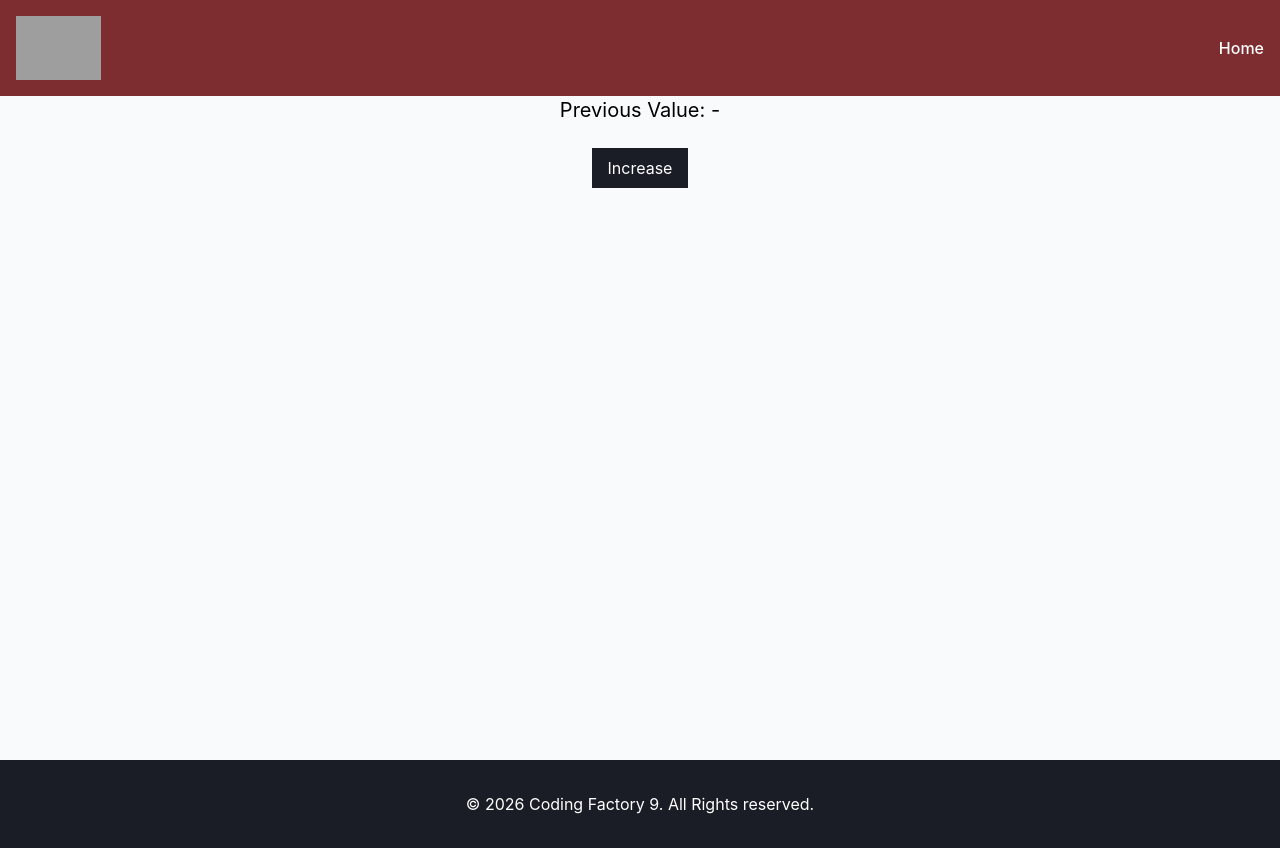
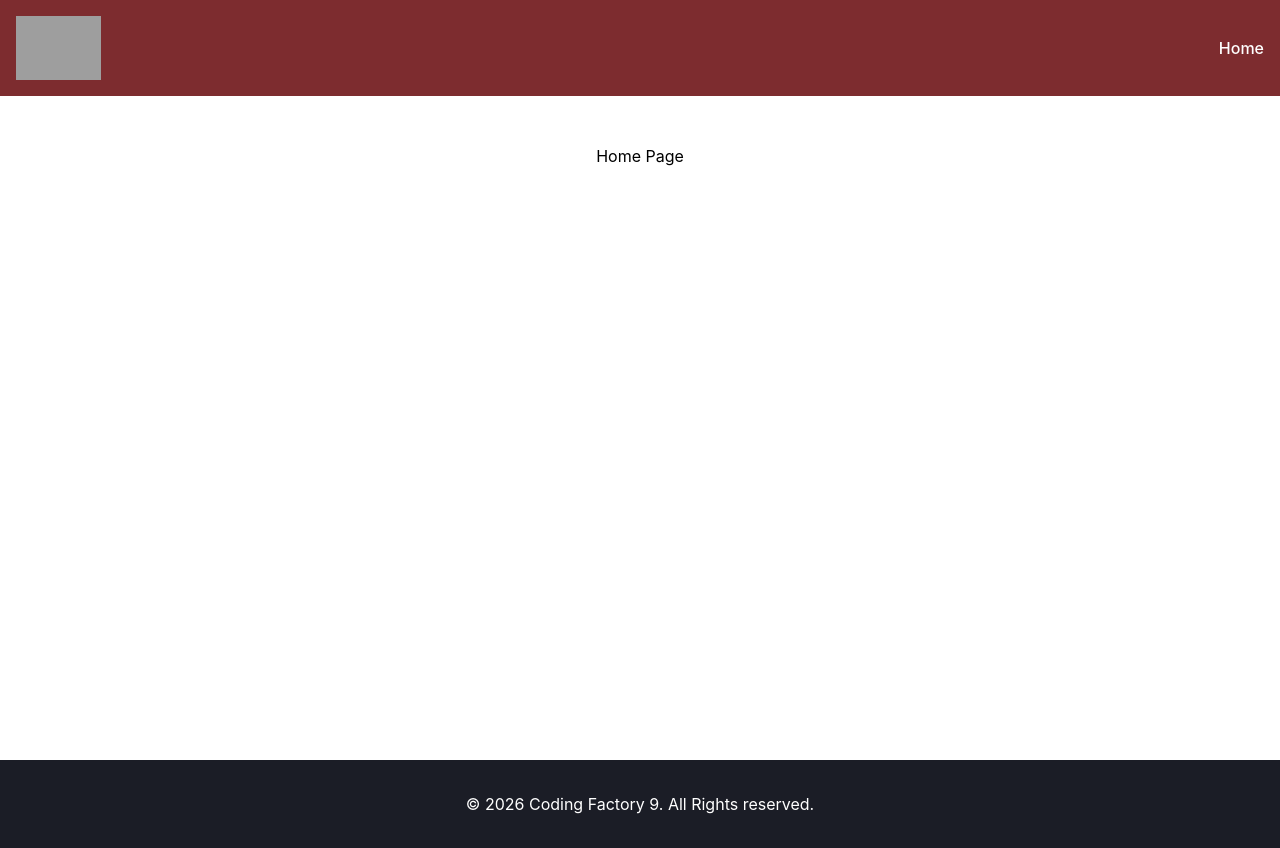
Before and after one commit to SteveKastr/cf9-react-app, a React (Vite) app: page / in a window 1280 px wide. Built offline with nearby package versions, Linux system fonts and the light colour scheme; grey boxes are pictures that could not be loaded.

Commit message:
chore: learning react-router library

```diff
--- a/src/App.tsx
+++ b/src/App.tsx
@@ -2,7 +2,7 @@
 // import ClassComponent from "./components/LessonTwo/ClassComponent.tsx";
 // import ArrowFunctionalComponent from "./components/LessonTwo/ArrowFunctionalComponent.tsx";
 // import ArrowFunctionalComponentWithProps from "./components/LessonThree/ArrowFunctionalComponentWithProps.tsx";
-import Layout from "./components/Layout.tsx";
+// import Layout from "./components/Layout.tsx";
 // import CounterAdvanced from "./components/LessonFour/CounterAdvanced.tsx";
 // import NameChanger from "./components/LessonFive/NameChanger.tsx";
 // import CounterWithCustomHook from "./components/LessonFive/CounterWithCustomHook.tsx";
@@ -12,7 +12,14 @@ import Layout from "./components/Layout.tsx";
 // import AutoRedirectAdvanced from "./components/LessonSix/AutoRedirectAdvanced.tsx";
 // import WindowSize from "./components/LessonSix/WindowSize.tsx";
 // import FocusInput from "./components/LessonSix/FocusInput.tsx";
-import PreviousValue from "./components/LessonSix/PreviousValue.tsx";
+// import PreviousValue from "./components/LessonSix/PreviousValue.tsx";
+// import {useEffect} from "react";
+import {Route, Routes} from "react-router";
+import NameChanger from "./components/LessonFive/NameChanger.tsx";
+import HomePage from "./pages/HomePage.tsx";
+import Counter from "./components/LessonFour/Counter.tsx";
+import CounterAdvanced from "./components/LessonFour/CounterAdvanced.tsx";
+import RouterLayout from "./components/RouterLayout.tsx";
 // import Counter from "./components/LessonFour/Counter.tsx";
 // import ClassCounter from "./components/LessonFour/ClassCounter.tsx";
 // import {useState} from "react";
@@ -69,6 +76,11 @@ function App() {
     //   }
     //   )
 
+
+    // useEffect(() => {
+    //   history.pushState({}, "", "/about");
+    // }, []);
+
     return (
         <>
             {/*LESSON TWO*/}
@@ -107,13 +119,53 @@ function App() {
             {/*</Layout>*/}
 
             {/*  LESSON SIX  */}
-            <Layout addClasses="bg-gray-50">
-                {/*<AutoRedirect />*/}
-                {/*<AutoRedirectAdvanced />*/}
-                {/*<WindowSize/>*/}
-                {/*<FocusInput />*/}
-                <PreviousValue/>
-            </Layout>
+            {/*  <Layout addClasses="bg-gray-50">*/}
+            {/*    /!*<AutoRedirect />*!/*/}
+            {/*    /!*<AutoRedirectAdvanced />*!/*/}
+            {/*    /!*<WindowSize/>*!/*/}
+            {/*    /!*<FocusInput />*!/*/}
+            {/*    <PreviousValue/>*/}
+            {/*  </Layout>*/}
+
+            {/*LESSON SEVEN*/}
+            {/*<Routes>*/}
+            {/*  <Route index element={<HomePage />} />*/}
+            {/*  /!*<Route path="/" element={<HomePage />} />*!/*/}
+            {/*  <Route path="name-changer" element={<NameChanger />} />*/}
+            {/*  <Route path="counter" element={<Counter />} />*/}
+            {/*  <Route path="counter-advanced" element={<CounterAdvanced />} />*/}
+            {/*</Routes>*/}
+
+            {/*/*/}
+            {/*/examples/*/}
+            {/*/examples/name-changer*/}
+            {/*/examples/counter*/}
+            {/*/examples/counter-advanced*/}
+
+            <Routes>
+                <Route element={<RouterLayout />}>
+                    <Route index element={<HomePage />} />
+                    {/*<Route path="examples?">*/}
+                    <Route path="examples">
+                        <Route index element={<NameChanger />} />
+                        <Route path="name-changer" element={<NameChanger />} />
+                        <Route path="counter" element={<Counter />} />
+                        <Route path="counter-advanced" element={<CounterAdvanced />} />
+                    </Route>
+                </Route>
+
+                {/*<Route path="users">*/}
+                {/*  <Route index element={<UserListPage />} />*/}
+                {/*  <Route path=":userId" element={<UserPage />} />*/}
+                {/*</Route>*/}
+
+                {/* /files/* */}
+                {/*<Route path="files/*" element={<File />} />*/}
+                {/*let params = useParams();*/}
+                {/*let filepath = params["*"]*/}
+                {/*<Route path="*" element={<NotFoundPage />} />*/}
+
+            </Routes>
 
         </>
     )
```
